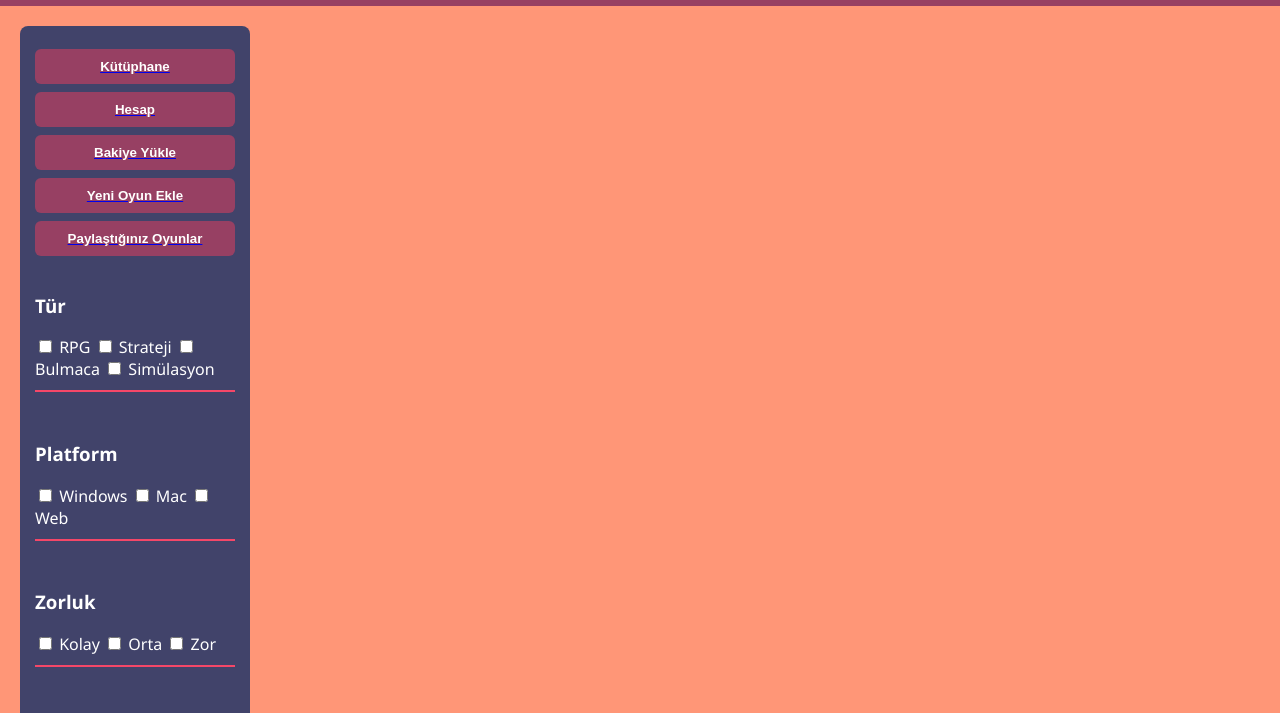
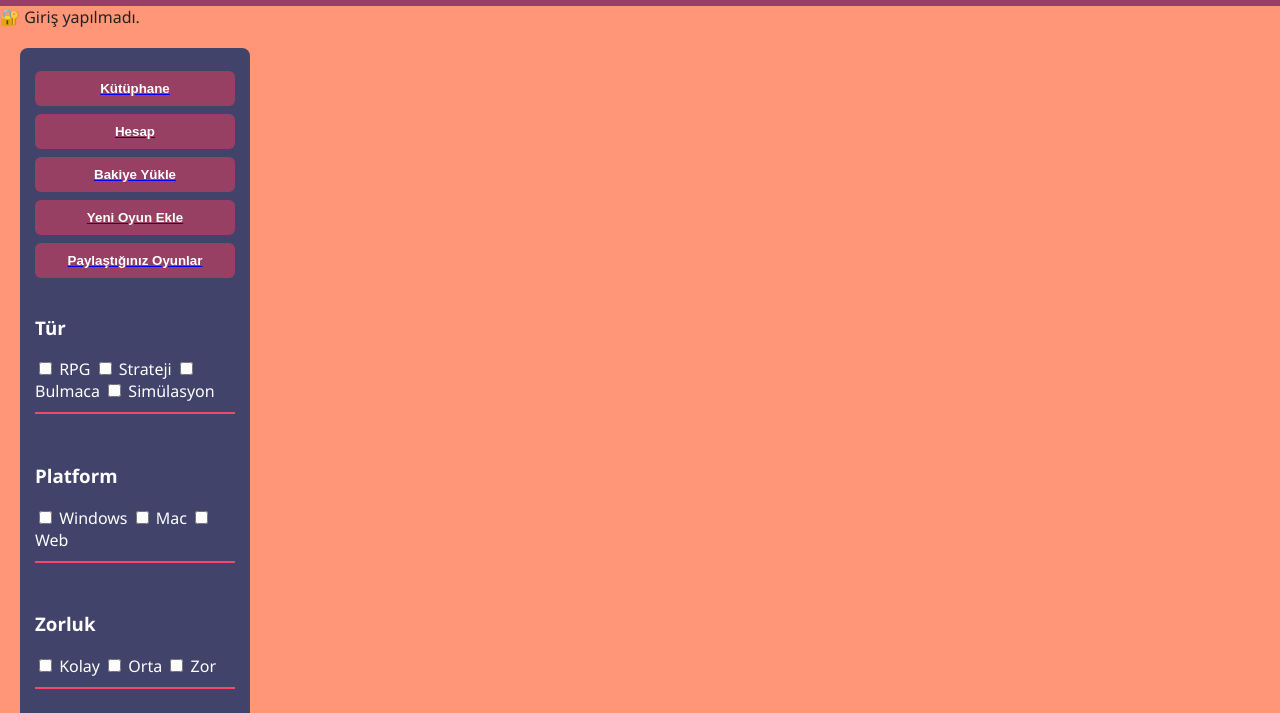
Before and after one commit to YankiStudio/Yank-_Studioweb, a plain HTML site: page index.html in a window 1280 px wide. Shown: the part 100-813 px from the top of the page. Drawn offline with nearby package versions, Linux system fonts and the light colour scheme; no server answers.

Commit message:
index.html

```diff
--- a/index.html
+++ b/index.html
@@ -374,6 +374,8 @@
   </header>
 
 
+<!-- Bunu sayfanın uygun bir yerine ekle -->
+<div id="authStatus" class="text-sm text-white mt-4"></div>
 
   <main>
 
```
